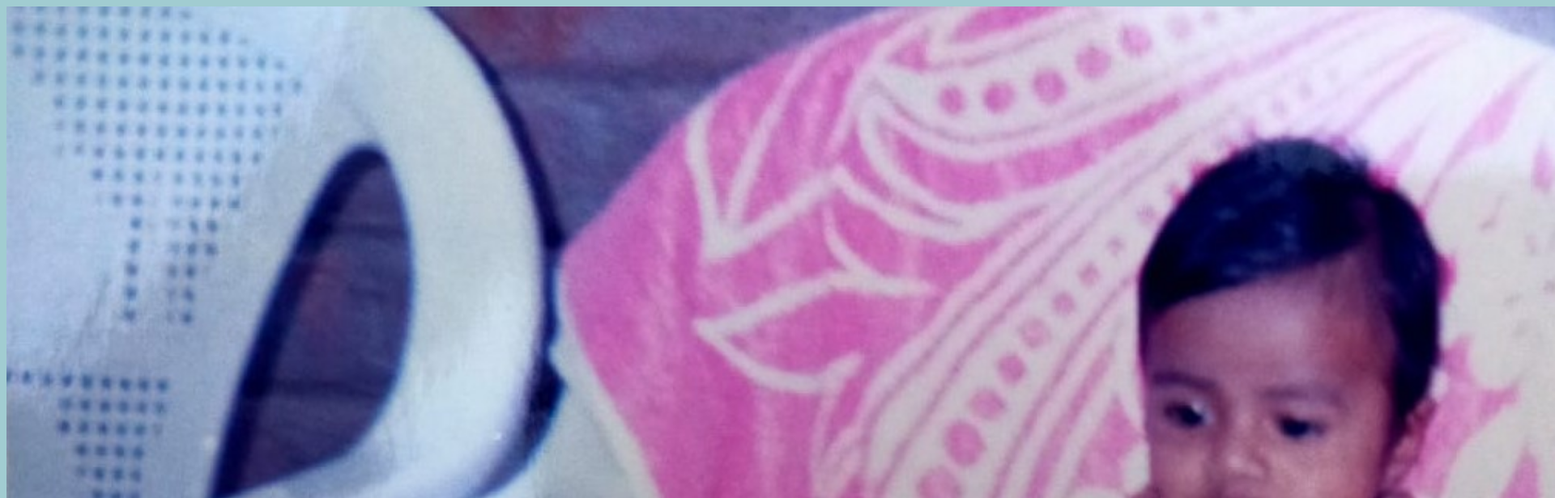
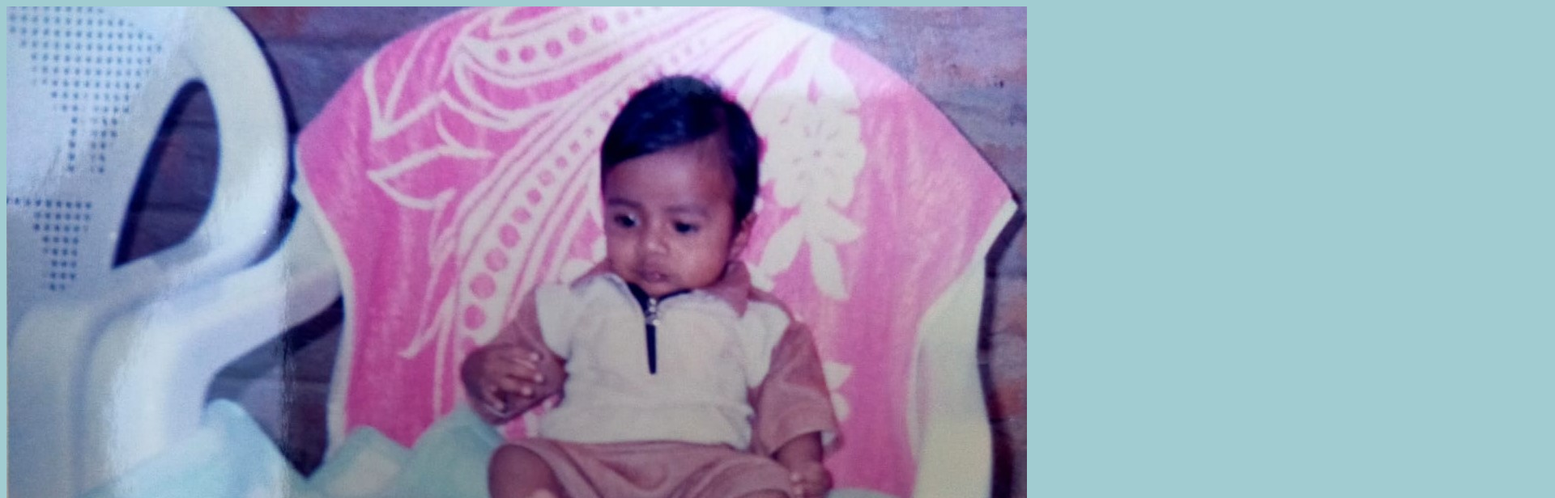
Before and after one commit to Praveeen-2001/slaeem-1, a plain HTML site: page 1.html in a window 1280 px wide. Shown: the top 616 px of the page at 81% size, 1920 px wide, since content can reach past the window. Drawn offline with Linux system fonts and the light colour scheme.

Commit message:
Update 1.html

```diff
--- a/1.html
+++ b/1.html
@@ -5,7 +5,7 @@
     <title>Saleem</title>
 </head>
 <body style="background-color: #A1CCD1;">
-    <a href="./2.html"><img src="./imgs/IMG-20230726-WA0009.jpg" height="1800" alt="Saleem">
+    <a href="./2.html"><img src="./imgs/IMG-20230726-WA0009.jpg" height="100%" alt="Saleem">
     </a>
 </body>
 </html>
```
